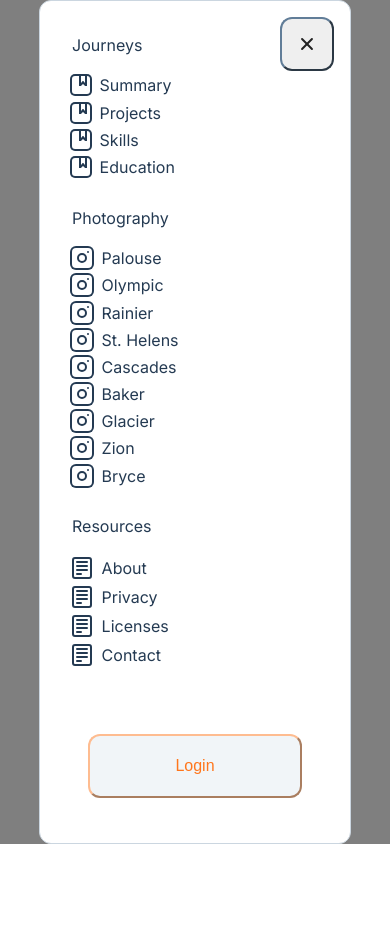
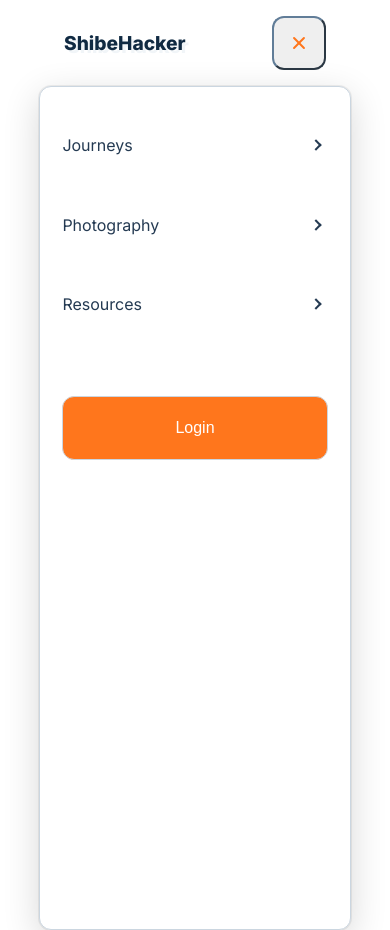
Before and after one commit to xwshiba/react-navbar, a Next.js app in the folder react-navbar/: page / in a window 390 px wide. Both pictures are taken after a click on the button 299 px from the left and 43 px from the top of the page. Built offline with nearby package versions, Linux system fonts and the light colour scheme.

Commit message:
sidebar logic and css improvement

```diff
--- a/react-navbar/src/app/components/Nav.tsx
+++ b/react-navbar/src/app/components/Nav.tsx
@@ -30,6 +30,16 @@ function Nav() {
         setIsSubmenuOpen(true);
     };
 
+    const toggleSubmenu = (tabName: string) => {
+        if (tab === tabName) {
+            setTab('');
+            setIsSubmenuOpen(false);
+        } else {
+            setTab(tabName);
+            setIsSubmenuOpen(true);
+        };
+    };
+
     const closeSubmenu = () => {
         setIsSubmenuOpen(false);
     };
@@ -54,16 +64,18 @@ function Nav() {
                         <a
                             className={nav.logo}
                             onClick={navigateAndClose}
-                            onMouseEnter={closeSubmenu}
                             href="#home"
                         >
                             ShibeHacker
                         </a>
+                        {isSidebarOpen ?
+                        <button className={`${nav.toggle} ${nav.btn}`}
+                            onClick={closeSidebar}>
+                            <span className={icons['gg-close']}></span>
+                        </button> :
                         <button className={`${nav.toggle} ${nav.btn}`} onClick={openSidebar}>
-                            <div>
-                                <span className={icons['gg-menu']}></span>
-                            </div>
-                        </button>
+                            <span className={icons['gg-menu']}></span>
+                        </button>}
                     </div>
                     <ul className={nav.links}>
                         {Object.values(SITEMAP).map((page: Page, index: number) => (
@@ -71,14 +83,13 @@ function Nav() {
                                 <div className={`${nav['subheader-wrapper']} ${nav.btn}`}>
                                     <a
                                         className={`${nav.subheader}`}
-                                        href={`#${page.id}`}
                                         onMouseOver={() => showSubmenu(page.page)}
                                         onClick={() => showSubmenu(page.page)}
                                     >
                                         {page.page}
                                     </a>
                                     <span
-                                        className={tab === page.page ? icons['gg-chevron-up'] : icons['gg-chevron-down']}>
+                                        className={tab === page.page && isSubmenuOpen ? icons['gg-chevron-up'] : icons['gg-chevron-down']}>
                                     </span>
                                 </div>
                                 {tab === page.page &&
@@ -103,6 +114,9 @@ function Nav() {
                 </div>
             </nav>
             <Sidebar
+                tab={tab}
+                toggleSubmenu={toggleSubmenu}
+                isSubmenuOpen={isSubmenuOpen}
                 isSidebarOpen={isSidebarOpen}
                 closeSidebar={closeSidebar}
                 navigateAndClose={navigateAndClose}
--- a/react-navbar/src/app/components/Sidebar.tsx
+++ b/react-navbar/src/app/components/Sidebar.tsx
@@ -5,21 +5,23 @@ import sidebar from '../styles/sidebar.module.css';
 import icons from '../styles/icons.module.css';
 
 interface SidebarProps {
+    tab: string;
+    toggleSubmenu: (tabName: string) => void;
+    isSubmenuOpen: boolean;
     isSidebarOpen: boolean;
     closeSidebar: () => void;
     navigateAndClose: () => void;
 };
 
 
-function Sidebar({ isSidebarOpen, closeSidebar, navigateAndClose }: SidebarProps) {
+function Sidebar({ tab, toggleSubmenu, isSubmenuOpen, isSidebarOpen, closeSidebar, navigateAndClose }: SidebarProps) {
     return (
         <nav className={`${isSidebarOpen ? `${sidebar.sidebar} ${sidebar['sidebar--show']}` : sidebar.sidebar}`}>
             <dialog className={sidebar.wrapper}>
-                <button className={`${nav.toggle} ${sidebar.close} ${nav.btn}`}
-                    onClick={closeSidebar}>
-                    <span className={icons['gg-close']}></span>
-                </button>
                 <SidebarContent
+                    tab = {tab}
+                    toggleSubmenu={toggleSubmenu}
+                    isSubmenuOpen={isSubmenuOpen}
                     navigateAndClose={navigateAndClose}
                 />
             </dialog>
--- a/react-navbar/src/app/components/SidebarContent.tsx
+++ b/react-navbar/src/app/components/SidebarContent.tsx
@@ -1,44 +1,44 @@
 import { SITEMAP } from '../data';
+
+import Submenu from './Submenu';
 
 import nav from '../styles/nav.module.css';
 import sidebar from '../styles/sidebar.module.css';
 import icons from '../styles/icons.module.css';
 
 interface SidebarContentProps {
+    tab: string;
+    toggleSubmenu: (tabName: string) => void;
+    isSubmenuOpen: boolean;
     navigateAndClose: () => void;
 };
 
 
-function SidebarContent({ navigateAndClose }: SidebarContentProps) {
+function SidebarContent({ tab, toggleSubmenu, isSubmenuOpen, navigateAndClose }: SidebarContentProps) {
     return (
         <div className={sidebar.content}>
             {
                 Object.keys(SITEMAP).map((name, index) => {
                     const pageObjects = SITEMAP[name];
-                    const { page, id, info } = pageObjects;
+                    const { page, id } = pageObjects;
 
                     return (
-                        <article key={index} className={sidebar.subitems}>
-                            <a
-                                href={`#${id}`}
-                                className={sidebar.title}
-                                onClick={navigateAndClose}
-                            >
-                                {page}
-                            </a>
-                            <div className={sidebar.info}>
-                                {info.map((items, index) => {
-                                    const { label, id, icon } = items;
-                                    return (
-                                        <li className={sidebar.link}
-                                            key={index}
-                                            onClick={navigateAndClose}>
-                                            <span className={`${sidebar.icon} ${icons[icon]}`}></span>
-                                            <a href={`#${id}`}>{label}</a>
-                                        </li>
-                                    );
-                                })}
+                        <article key={index} className={sidebar.subitems} onClick={() => toggleSubmenu(page)}>
+                            <div className={sidebar['subitems-wrapper']}>
+                                <a className={sidebar.title}>
+                                    {page}
+                                </a>
+                                <span
+                                    className={tab === page && isSubmenuOpen ? icons['gg-chevron-up'] : icons['gg-chevron-right']}>
+                                </span>
                             </div>
+                            {tab === page && isSubmenuOpen &&
+                                <Submenu
+                                    tab={tab}
+                                    isSubmenuOpen={isSubmenuOpen}
+                                    navigateAndClose={navigateAndClose}
+                                />
+                            }
                         </article>
                     );
                 })
--- a/react-navbar/src/app/globals.css
+++ b/react-navbar/src/app/globals.css
@@ -39,6 +39,7 @@
   --sail-color-text: rgba(60, 66, 87, 1);
   --box-shadow: 0 4px 14px rgba(0, 0, 0, 0.2);
   --border: 0.2px solid #cbd6e0;
+  --sidebar-box-shadow: rgba(0, 0, 0, 0.16) 0px 10px 36px 0px, rgba(0, 0, 0, 0.06) 0px 0px 0px 1px;
 }
 
 * {
--- a/react-navbar/src/app/styles/icons.module.css
+++ b/react-navbar/src/app/styles/icons.module.css
@@ -51,6 +51,31 @@
      left: 4px;
      top: 4px
  }
+
+  .gg-chevron-right {
+      box-sizing: border-box;
+      position: relative;
+      display: block;
+      transform: scale(var(--ggs, 1));
+      width: 22px;
+      height: 22px;
+      border: 2px solid transparent;
+      border-radius: 100px
+  }
+
+  .gg-chevron-right::after {
+      content: "";
+      display: block;
+      box-sizing: border-box;
+      position: absolute;
+      width: 8px;
+      height: 8px;
+      border-bottom: 2px solid;
+      border-right: 2px solid;
+      transform: rotate(-45deg);
+      right: 6px;
+      top: 4px
+  }
 
 /* Sidebar Open Icon */
 
--- a/react-navbar/src/app/styles/sidebar.module.css
+++ b/react-navbar/src/app/styles/sidebar.module.css
@@ -1,20 +1,14 @@
 .sidebar {
     position: absolute;
 
-    top: 0;
-    left: 0;
-
     width: 100%;
-    height: 100%;
 
     display: grid;
 
-    align-items: center;
     justify-items: center;
 
     visibility: hidden;
     /* for transition effect cannot use display: none */
-    background: rgba(0, 0, 0, 0.5);
 
     transform: scale(0);
 }
@@ -45,11 +39,13 @@
     width: 80vw;
     height: 100vh;
 
-    padding: 2rem 2rem;
+    padding: 2rem 0.4rem;
 
     color: var(--clr-grey-3);
     border: var(--border);
     border-radius: var(--border-radius);
+
+    box-shadow: var(--sidebar-box-shadow);
 
     background: white;
 }
@@ -79,13 +75,20 @@
 
 }
 
-.subitems {
+.subitems-wrapper {
+    display: flex;
+    flex-direction: row;
+    align-items: center;
+    justify-content: space-between;
+
+    min-height: var(--min-height);
+
     margin-bottom: 1.6rem;
+    padding: 0 1rem;
 }
 
 .title {
     display: inline-block;
-    margin-bottom: 0.8rem;
 
     border: hidden;
 
@@ -96,30 +99,6 @@
     background-color: transparent;
 
     cursor: pointer;
-}
-
-.info {
-    display: grid;
-}
-
-.link {
-    display: flex;
-    flex-direction: row;
-    align-items: center;
-
-    padding: 0.25rem 0.75rem 0.2rem 0;
-
-    border: hidden;
-
-    font-family: inherit;
-
-    background-color: transparent;
-
-    cursor: pointer;
-}
-
-.icon {
-    margin-right: 0.6rem;
 }
 
 .footer {
@@ -136,19 +115,16 @@
 
     margin: auto 0;
 
-    color: var(--clr-highlight-1);
+    color: white;
+    border: var(--border);
 
-    border-color: var(--clr-highlight-2);
-
-    background-color: var(--clr-grey-1);
+    background-color: var(--clr-highlight-1);
 }
 
 @media (min-width: 500px) {
 
     .wrapper {
         width: 80vw;
-
-        overflow: visible;
     }
 
     .info {
@@ -158,7 +134,7 @@
         column-gap: 0.4rem;
     }
 
-    .signin {
+    .login {
         margin: auto;
     }
 }
--- a/react-navbar/src/app/styles/submenu.module.css
+++ b/react-navbar/src/app/styles/submenu.module.css
@@ -1,6 +1,29 @@
+.submenu {
+    display: flex;
+    flex-direction: column;
+
+    padding: 1rem;
+
+    border-radius: var(--border-radius);
+
+    background: var(--clr-grey-1);
+}
+
+.item {
+    display: flex;
+    flex-direction: row;
+    align-items: center;
+
+    margin-bottom: 1rem;
+    padding: 1rem 0 1rem 0;
+}
+
+.icon {
+    margin: 0 0.8rem 0 0;
+}
+
 @media (min-width: 900px) {
     .submenu {
-        display: flex;
         flex-direction: column;
 
         position: absolute;
@@ -57,10 +80,6 @@
     }
 
     .item {
-        display: flex;
-        flex-direction: row;
-        align-items: center;
-
         margin-bottom: 0.2rem;
         padding: 0 1rem 0 1rem;
 
```
